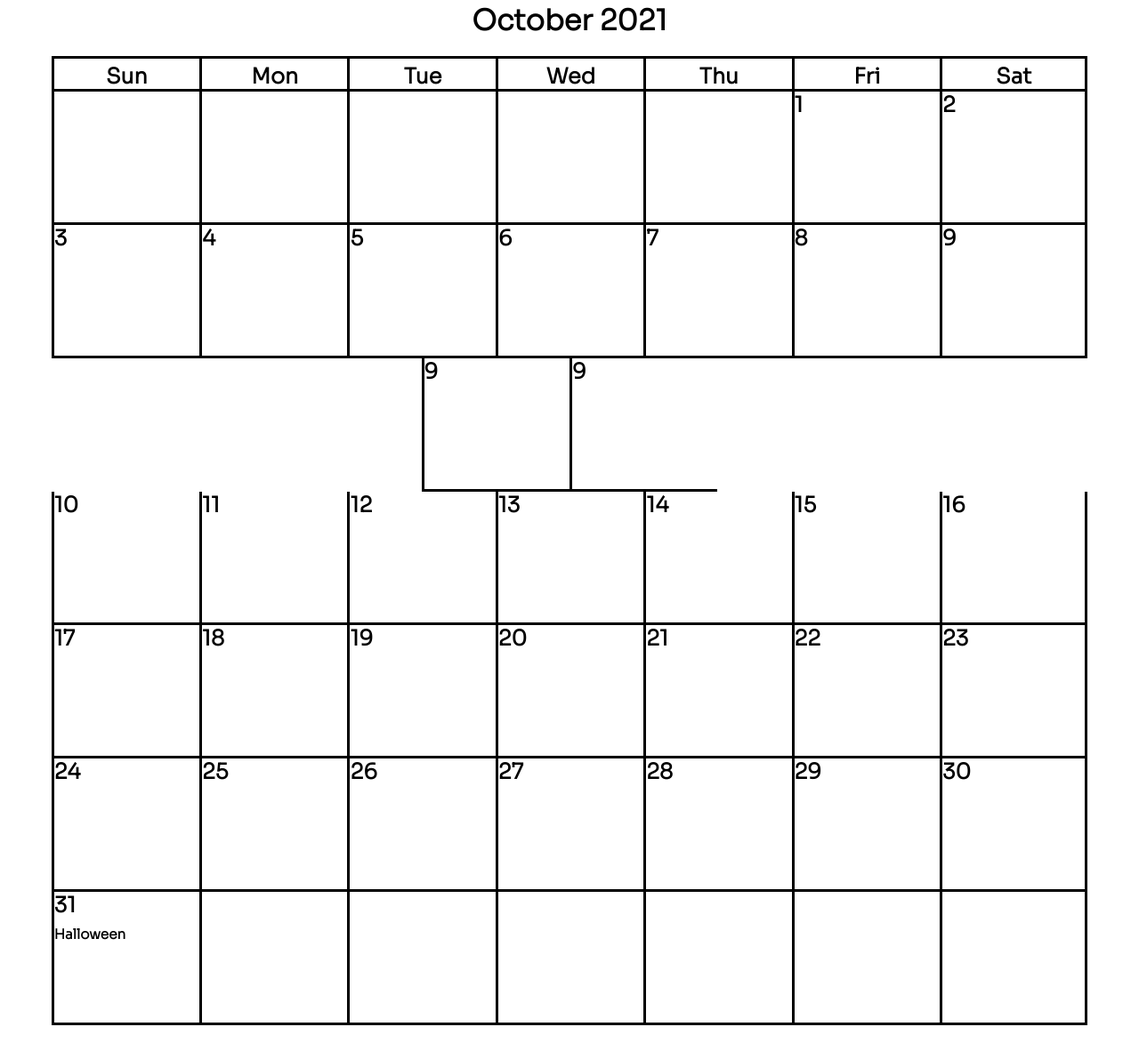
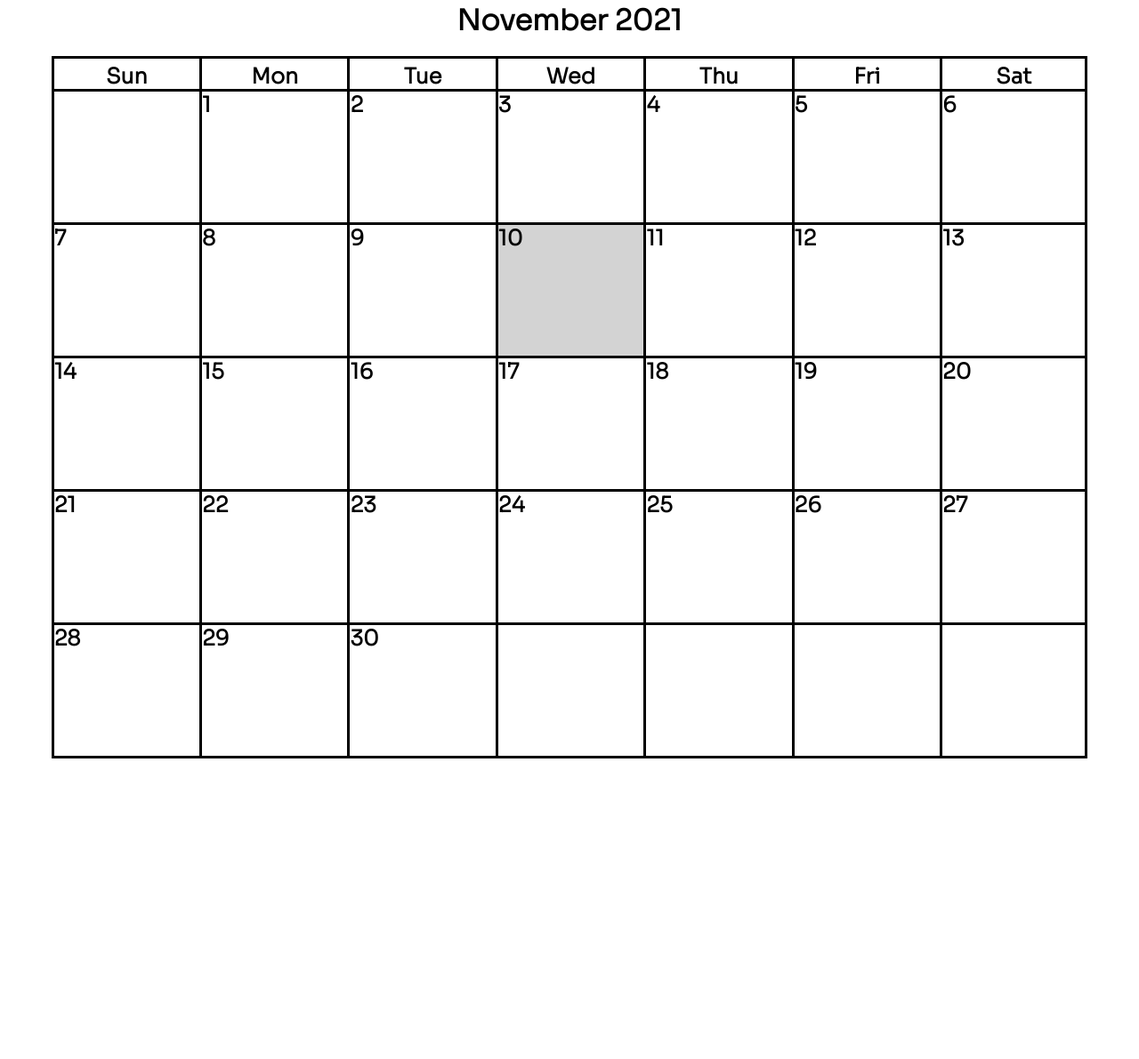
Before and after one commit to KevinDocanto/Website-Projects, a plain HTML site: page Calendar/index.html in a window 1280 px wide. Shown: the part 17-1208 px from the top of the page at 89% size. After the commit the page ends 970 px from the top, so only its background shows below. Drawn offline with nearby package versions, Linux system fonts and the light colour scheme.

Commit message:
Added feature that tells today's date

```diff
--- a/Calendar/index.html
+++ b/Calendar/index.html
@@ -8,85 +8,71 @@
     <link rel="stylesheet" href="style.css" />
   </head>
   <body>
-    <h1 id="title">October 2021</h1>
+    <h1 id="title">November 2021</h1>
     <div class="container">
       <div class="weekdays">
         <div class="col-week">
-          <div class="row weekday">Sun</div>
-          <div class="row weekday">Mon</div>
-          <div class="row weekday">Tue</div>
-          <div class="row weekday">Wed</div>
-          <div class="row weekday">Thu</div>
-          <div class="row weekday">Fri</div>
-          <div class="row weekday">Sat</div>
+          <div class="row weekday empty">Sun</div>
+          <div class="row weekday empty">Mon</div>
+          <div class="row weekday empty">Tue</div>
+          <div class="row weekday empty">Wed</div>
+          <div class="row weekday empty">Thu</div>
+          <div class="row weekday empty">Fri</div>
+          <div class="row weekday empty">Sat</div>
         </div>
       </div>
 
       <div class="col">
         <div class="row empty"></div>
-        <div class="row empty"></div>
-        <div class="row empty"></div>
-        <div class="row empty"></div>
-        <div class="row empty"></div>
-        <div class="row">1</div>
-        <div class="row">2</div>
+        <div class="row day" id="row"><span class="num">1</span></div>
+        <div class="row day"><span class="num">2</span></div>
+        <div class="row day"><span class="num">3</span></div>
+        <div class="row day"><span class="num">4</span></div>
+        <div class="row day"><span class="num">5</span></div>
+        <div class="row day"><span class="num">6</span></div>
       </div>
 
       <div class="col">
-        <div class="row">3</div>
-        <div class="row">4</div>
-        <div class="row">5</div>
-        <div class="row">6</div>
-        <div class="row">7</div>
-        <div class="row">8</div>
-        <div class="row">9</div>
-        <div class="row">9</div>
-        <div class="row">9</div>
+        <div class="row day"><span class="num">7</span></div>
+        <div class="row day"><span class="num">8</span></div>
+        <div class="row day"><span class="num">9</span></div>
+        <div class="row day"><span class="num">10</span></div>
+        <div class="row day"><span class="num">11</span></div>
+        <div class="row day"><span class="num">12</span></div>
+        <div class="row day"><span class="num">13</span></div>
       </div>
 
       <div class="col">
-        <div class="row">10</div>
-        <div class="row">11</div>
-        <div class="row">12</div>
-        <div class="row">13</div>
-        <div class="row">14</div>
-        <div class="row">15</div>
-        <div class="row">16</div>
+        <div class="row day"><span class="num">14</span></div>
+        <div class="row day"><span class="num">15</span></div>
+        <div class="row day"><span class="num">16</span></div>
+        <div class="row day"><span class="num">17</span></div>
+        <div class="row day"><span class="num">18</span></div>
+        <div class="row day"><span class="num">19</span></div>
+        <div class="row day"><span class="num">20</span></div>
       </div>
 
       <div class="col">
-        <div class="row">17</div>
-        <div class="row">18</div>
-        <div class="row">19</div>
-        <div class="row">20</div>
-        <div class="row">21</div>
-        <div class="row">22</div>
-        <div class="row">23</div>
+        <div class="row day">21</div>
+        <div class="row day">22</div>
+        <div class="row day">23</div>
+        <div class="row day">24</div>
+        <div class="row day">25</div>
+        <div class="row day">26</div>
+        <div class="row day">27</div>
       </div>
 
       <div class="col">
-        <div class="row">24</div>
-        <div class="row">25</div>
-        <div class="row">26</div>
-        <div class="row">27</div>
-        <div class="row">28</div>
-        <div class="row">29</div>
-        <div class="row">30</div>
-      </div>
-
-      <div class="col">
-        <div class="row">
-          31 <br />
-          <span>Halloween</span>
-        </div>
-        <div class="row empty"></div>
-        <div class="row empty"></div>
+        <div class="row day">28</div>
+        <div class="row day">29</div>
+        <div class="row day">30</div>
         <div class="row empty"></div>
         <div class="row empty"></div>
         <div class="row empty"></div>
         <div class="row empty"></div>
       </div>
     </div>
+  </div>
 
     <footer class="footer"></footer>
 
--- a/Calendar/script.js
+++ b/Calendar/script.js
@@ -1,21 +1,45 @@
 const row = $(".row");
+const day = $(".day");
+const date = new Date();
+let key = -1;
 
 row.click(function () {
-  if ($(this).find(".mark").length > 0)
-    $(this)[0].removeChild($(this)[0].firstChild);
+  if ($(this).find(".mark").length > 0) return removeMark(this);
   else {
-    let mark = document.createElement("div");
-    let x = document.createElement("h1");
-    x.textContent = "X";
-    mark.classList.add("mark");
-    mark.append(x);
-    this.prepend(mark);
+    insertMark(this);
+    let child = this.lastChild;
+    localStorage.setItem(++key, child.textContent);
+  }
+});
 
-    document.cookie = "name=kevin;";
+function createMark() {
+  let mark = document.createElement("div");
+  let x = document.createElement("h1");
+  x.textContent = "X";
+  mark.classList.add("mark");
+  mark.append(x);
 
-    console.log(this);
+  return mark;
+}
+
+function insertMark(row) {
+  return row.prepend(createMark());
+}
+
+function removeMark(row) {
+  return $(row)[0].removeChild($(row)[0].firstChild);
+}
+
+function getDay() {
+  return (day[date.getDate() - 1].style.backgroundColor = "lightgray");
+}
+
+function saveMark() {
+  for (let i = localStorage.length; i >= key; i--) {
+    day[localStorage.getItem(i) - 1].prepend(createMark());
+    console.log(i);
   }
+}
 
-  let d = row;
-  console.log("testing");
-});
+getDay();
+saveMark();
--- a/Calendar/style.css
+++ b/Calendar/style.css
@@ -51,8 +51,8 @@ body {
   text-align: center;
 }
 
-span {
-  font-size: 1.2vmax;
+.empty {
+  pointer-events: none;
 }
 
 .mark {
```
